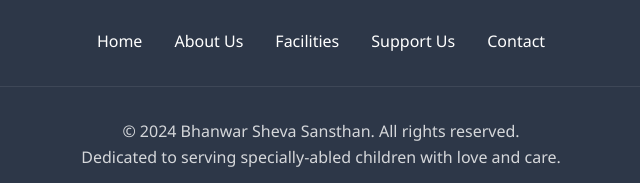
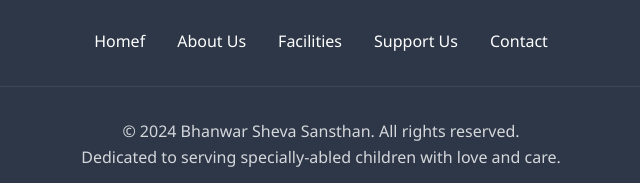
Before and after one commit to the-rajat-singh/bhanwarshevasansthan, a plain HTML site: page index.html in a window 1280 px wide. Shown: the part 4520-4703 px from the top of the page, 319-959 px from the left. Drawn offline with Linux system fonts and the light colour scheme.

Commit message:
Update index.html

```diff
--- a/index.html
+++ b/index.html
@@ -587,7 +587,7 @@
             </div>
 
             <div class="footer-links">
-                <a href="#home">Home</a>
+                <a href="#home">Homef</a>
                 <a href="#about">About Us</a>
                 <a href="#facilities">Facilities</a>
                 <a href="#support">Support Us</a>
```
